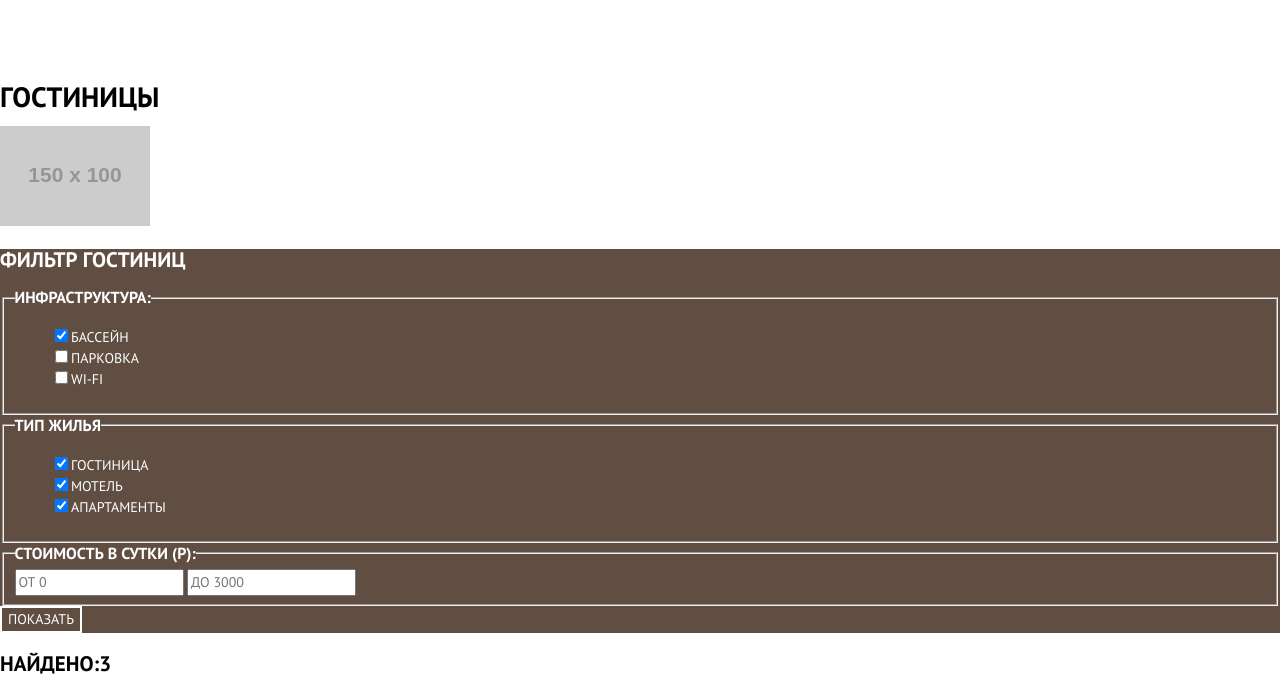
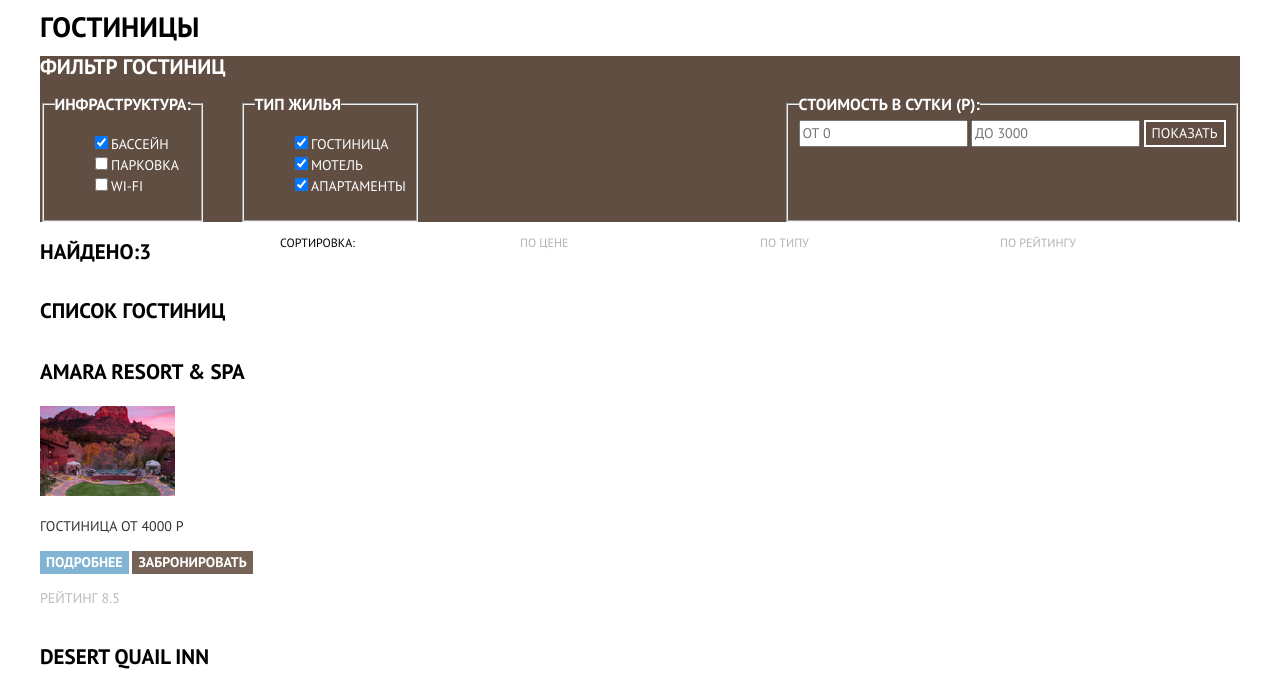
Before and after one commit to algoritmer/1243803-sedona-30, a plain HTML site: page catalog.html in a window 1280 px wide. Shown: the part 107-797 px from the top of the page. Drawn offline with nearby package versions, Linux system fonts and the light colour scheme; placeholder pictures from the web are drawn by us.

Commit message:
Сетка на гридах для внутренней страницы

```diff
--- a/catalog.html
+++ b/catalog.html
@@ -18,7 +18,7 @@
 
   <body class="page-body">
 
-    <header class="main-header">
+    <header class="main-header container">
       <nav class="main-navigation">
         <a class="main-header-logo" href="index.html">
           <img src="img/logo.svg" width="138" height="70" alt="Логотип сайта Седона">
@@ -32,15 +32,15 @@
       </nav>
     </header>
 
-    <main>
+    <main class="container">
 
       <h1>Гостиницы</h1>
-      <img src="https://via.placeholder.com/150x100" alt="Размытое фото природы Седоны">
 
       <section class="filter">
       <h2>Фильтр гостиниц</h2>
         <form method="get" action="https://echo.htmlacademy.ru">
-          <fieldset>
+          <div class="filter-list">
+            <fieldset class="infrastructure">
               <legend>Инфраструктура:</legend>
               <ul>
                 <li>
@@ -57,7 +57,7 @@
                 </li>
               </ul>
             </fieldset>
-          <fieldset>
+            <fieldset class="type-housing">
               <legend>Тип жилья</legend>
               <ul>
                 <li>
@@ -74,12 +74,13 @@
                 </li>
               </ul>
             </fieldset>
-          <fieldset>
+            <fieldset class="cost">
               <legend>Стоимость в сутки (Р):</legend>
               <input class="min-priсe" type="number" name="min-price" id="filter-min-price" placeholder="От 0">
               <input class="max-priсe" type="number" name="max-price" id="filter-max-price" placeholder="До 3000">
+              <button class="button-show-options" type="submit">Показать</button>
             </fieldset>
-          <button class="button-show-options" type="submit">Показать</button>
+          </div>
         </form>
       </section>
 
@@ -140,7 +141,7 @@
       </section>
     </main>
 
-    <footer class="main-footer">
+    <footer class="main-footer container">
       <section class="footer-contacts">
         <h2>Как с нами связаться</h2>
         <p>#visitSEDONA<br>
--- a/css/style.css
+++ b/css/style.css
@@ -311,6 +311,13 @@ margin-bottom: 70px;
   background-color: var(--special-brown-light); /*Для контраста текста*/
 }
 
+.filter-list {
+  display: grid;
+  grid-template-columns: 200px 200px 1fr;
+  margin: 0;
+  padding: 0;
+}
+
 .filter legend {
   font-size: 16px;
 }
@@ -321,6 +328,18 @@ margin-bottom: 70px;
 
 .filter label {
   font-weight: normal;
+}
+
+.infrastructure {
+  justify-self: left;
+}
+
+.type-housing {
+  justify-self: left;
+}
+
+.cost {
+  justify-self: end;
 }
 
 .min-priсe {
@@ -357,6 +376,13 @@ margin-bottom: 70px;
 
 /* Results */
 
+.results {
+  display: grid;
+  grid-template-columns: repeat(5, 1fr);
+  margin: 0;
+  padding: 0;
+}
+
 .results a {
   color: var(--special-black-transparent)
 }
@@ -383,6 +409,10 @@ margin-bottom: 70px;
 /* Catalog */
 
 .catalog-list {
+  display: grid;
+  grid-template-rows: 1fr;
+  margin: 0;
+  padding: 0;
   list-style: none;
 }
 
```
Lines whose indentation alone changed are shown as unchanged.
